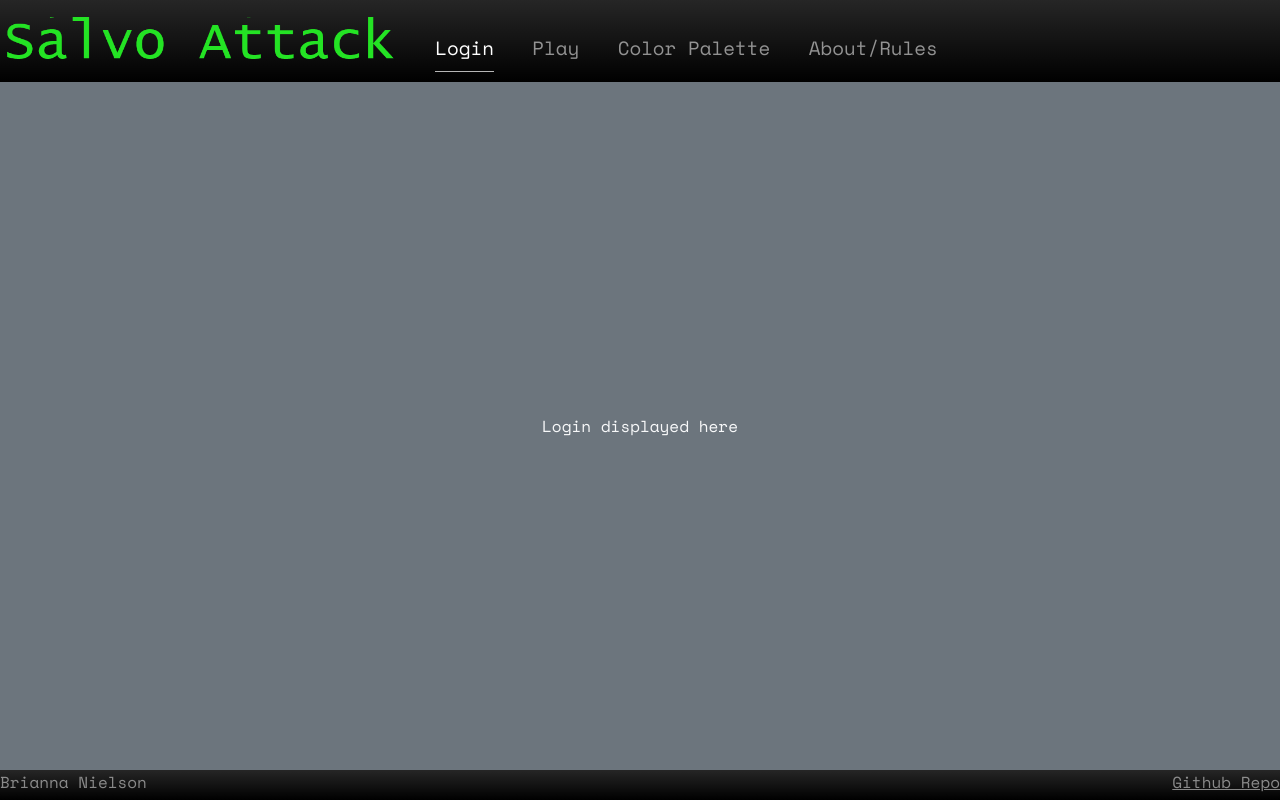
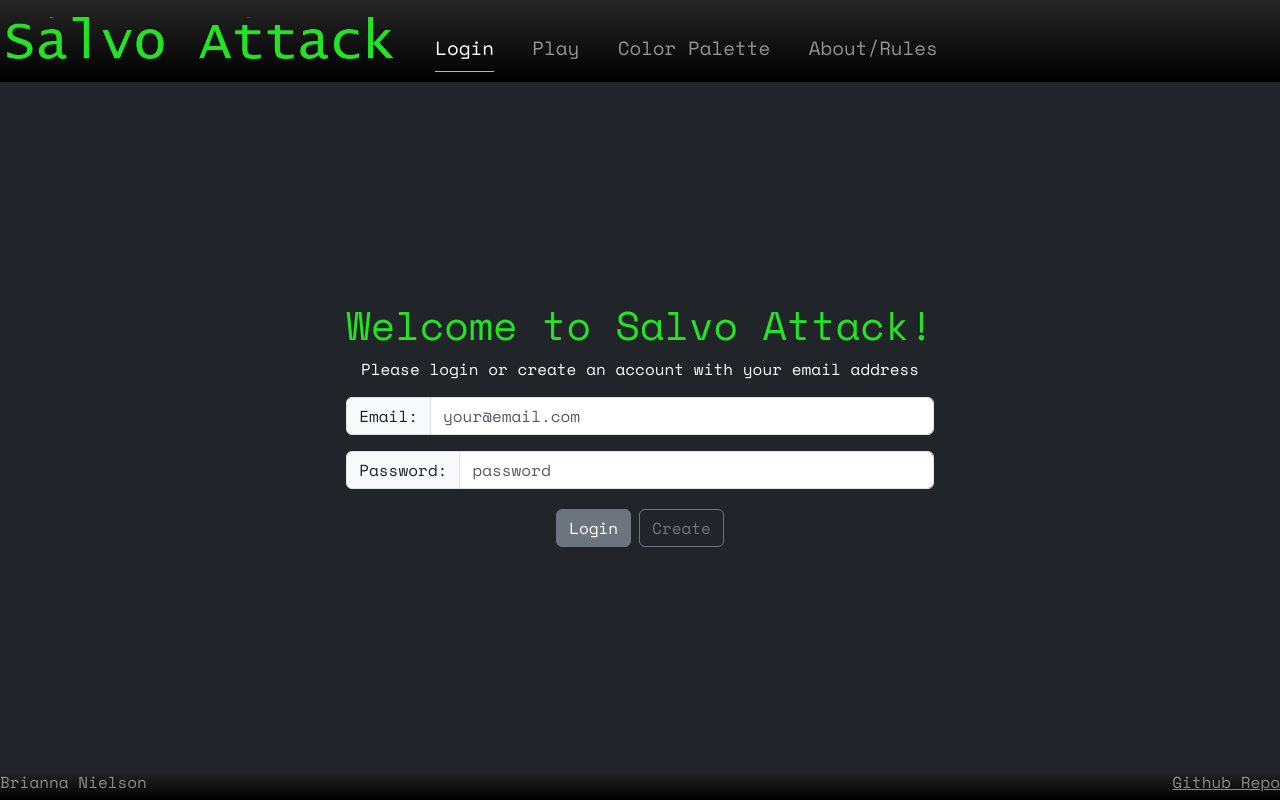
Before and after one commit to bbair/startup, a React (Vite) app: page / in a window 1280 px wide. Built offline with nearby package versions, Linux system fonts and the light colour scheme.

Commit message:
Initial conversion of login component

```diff
--- a/src/app.jsx
+++ b/src/app.jsx
@@ -13,7 +13,7 @@ export default function App() {
         <div className='body bg-dark text-light'>
             <header className="bg-black bg-gradient">
                 <nav className="navbar navbar-dark">
-                    <div id="title" class="navbar-brand"><img width="400px" src="/SalvoAttackTitle.png" alt="Salvo Attack"/></div>
+                    <div id="title" className="navbar-brand"><img width="400px" src="/SalvoAttackTitle.png" alt="Salvo Attack"/></div>
                     <menu className="navbar-nav">
                         <li className="nav-item">
                             <NavLink className='nav-link' to=''>Login</NavLink>
--- /dev/null
+++ b/src/login/login.css
@@ -0,0 +1,3 @@
+.spaced-button {
+    margin: 0.25em;
+}
--- a/src/login/login.jsx
+++ b/src/login/login.jsx
@@ -1,9 +1,25 @@
 import React from 'react';
+import './login.css';
 
 export function Login() {
   return (
-    <main className='container-fluid bg-secondary text-center'>
-      <div>Login displayed here</div>
+    <main className="text-center">
+        <div>
+            <h1 className="green-text">Welcome to Salvo Attack!</h1>
+            <p>Please login or create an account with your email address</p>
+            <form method="get" action="play.html">
+                <div className="input-group mb-3">
+                  <span className="input-group-text">Email:</span>
+                  <input className="form-control" type="email" placeholder="your@email.com"/>
+                </div>
+                <div className="input-group mb-3">
+                  <span className="input-group-text">Password:</span>
+                  <input className="form-control" type="password" id="password" placeholder="password"/>
+                </div>
+                <button type="submit" className="btn btn-secondary spaced-button">Login</button>
+                <button type="submit" className="btn btn-outline-secondary spaced-button">Create</button>
+            </form>
+        </div>
     </main>
   );
 }
```
